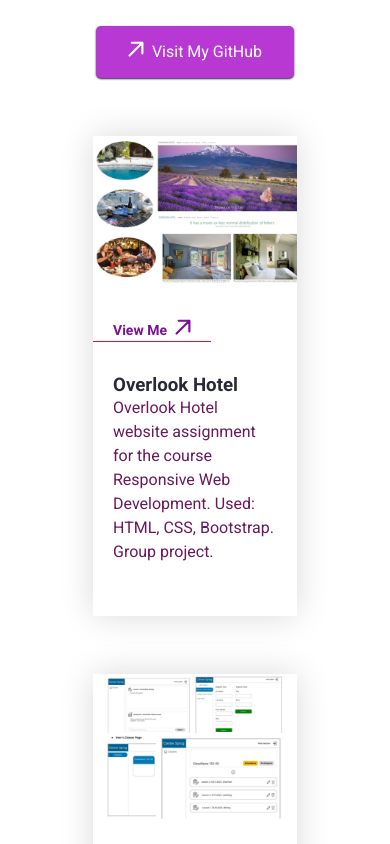
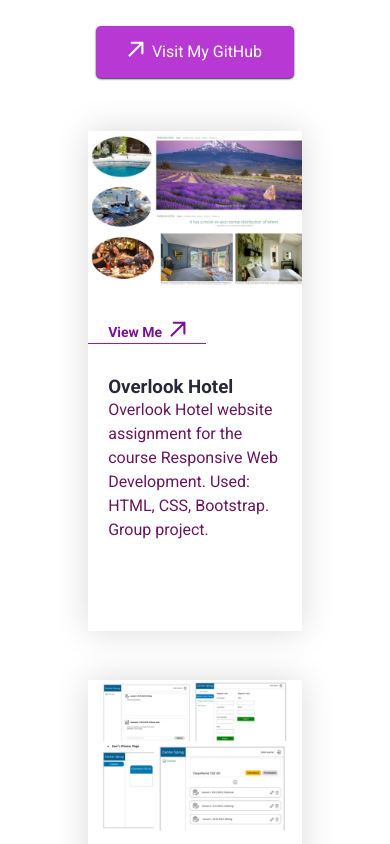
Before and after one commit to PinkCatCodes/brigita.dev-PersonalSite, a React (Create React App) app: page / in a window 390 px wide. Shown: the part 1520-2364 px from the top of the page. Built offline with nearby package versions, Linux system fonts and the light colour scheme.

Commit message:
Update App.css

```diff
--- a/src/App.css
+++ b/src/App.css
@@ -506,11 +506,11 @@ p {
 /* Small devices (phones) */
 @media (max-width: 600px) {
   .portfolio--section--card {
-    min-height: 480px;
-    margin: 0.5em; /* Reduced margin for more width space */
+    min-height: 500px;
+    margin: 0.2em; /* Reduced margin for more width space */
     flex-grow: 1; /* Ensure it grows to take available space */
     width: auto; /* Adjust width to be responsive */
-    max-width: calc(100% - 1em); /* Subtract margin from 100% width to avoid overflow */
+
   }
 }
 
```
